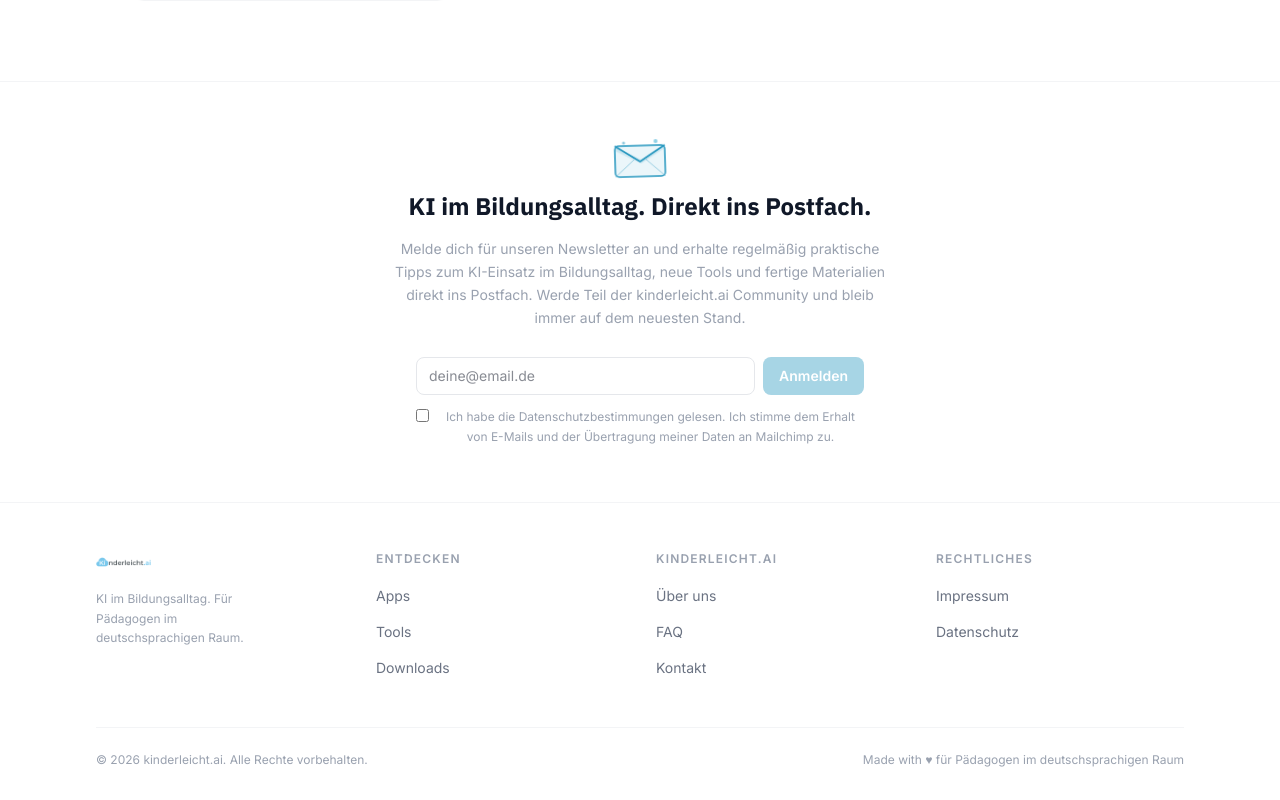
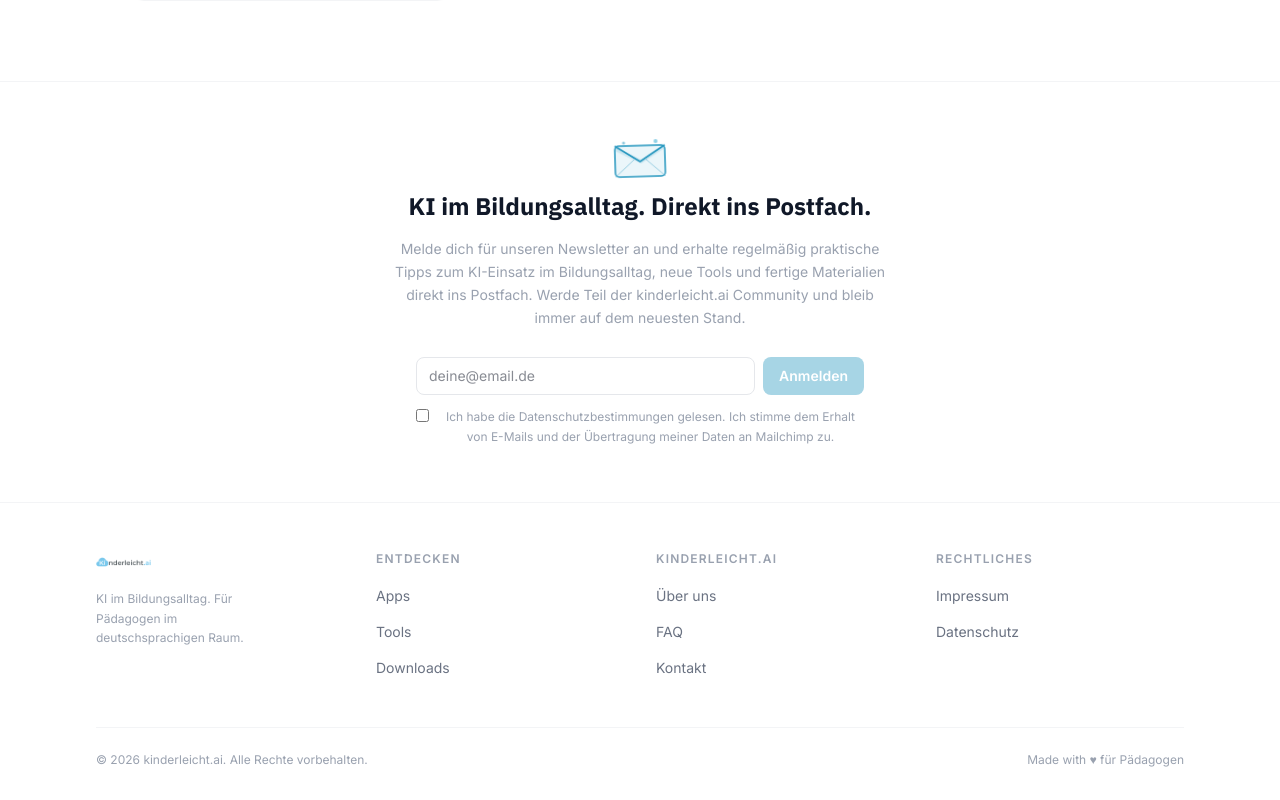
Before and after one commit to daumnicolas89-oss/kinderleicht-ai, a Next.js app: page /apps in a window 1280 px wide. Shown: the part 715-1515 px from the top of the page. Built offline with nearby package versions, Linux system fonts and the light colour scheme.

Commit message:
Design 30

```diff
--- a/components/Footer.tsx
+++ b/components/Footer.tsx
@@ -211,7 +211,7 @@
           {/* Bottom-Bar */}
           <div className="border-t border-gray-100 pt-6 flex flex-col sm:flex-row sm:items-center sm:justify-between gap-3">
             <p className="text-xs text-gray-400">© {new Date().getFullYear()} kinderleicht.ai. Alle Rechte vorbehalten.</p>
-            <p className="text-xs text-gray-400">Made with ♥ für Pädagogen im deutschsprachigen Raum</p>
+            <p className="text-xs text-gray-400">Made with ♥ für Pädagogen</p>
           </div>
 
         </div>
```
